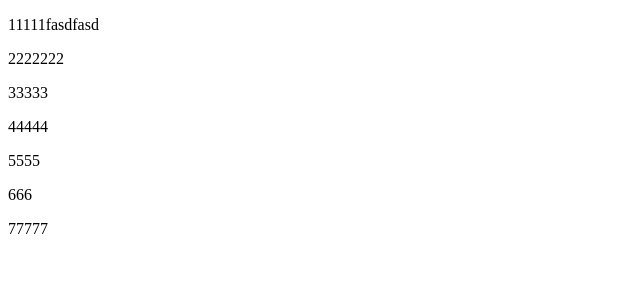
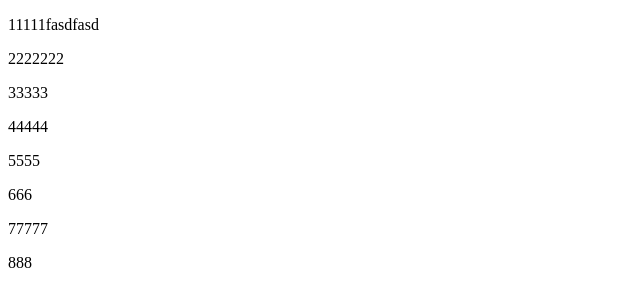
Before and after one commit to linxingli/learngit, a plain HTML site: page index.html in a window 1280 px wide. Shown: the full height of the page, 0-640 px from the left. Drawn offline with Linux system fonts and the light colour scheme.

Commit message:
fix:增加888

```diff
--- a/index.html
+++ b/index.html
@@ -16,5 +16,7 @@
   </p>
   <p>666</p>
   <p>77777</p>
+  <p>888
+  </p>
 </body>
 </html>
```
